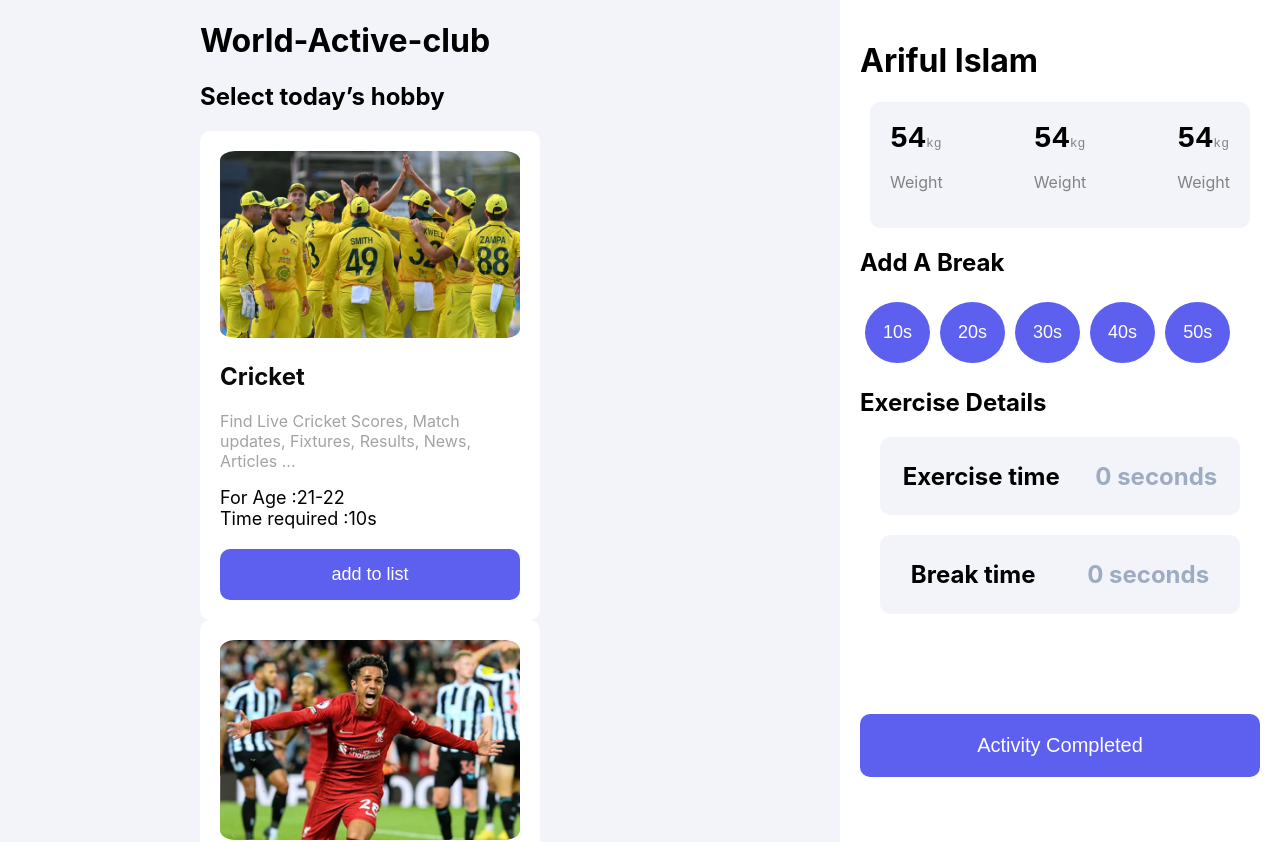
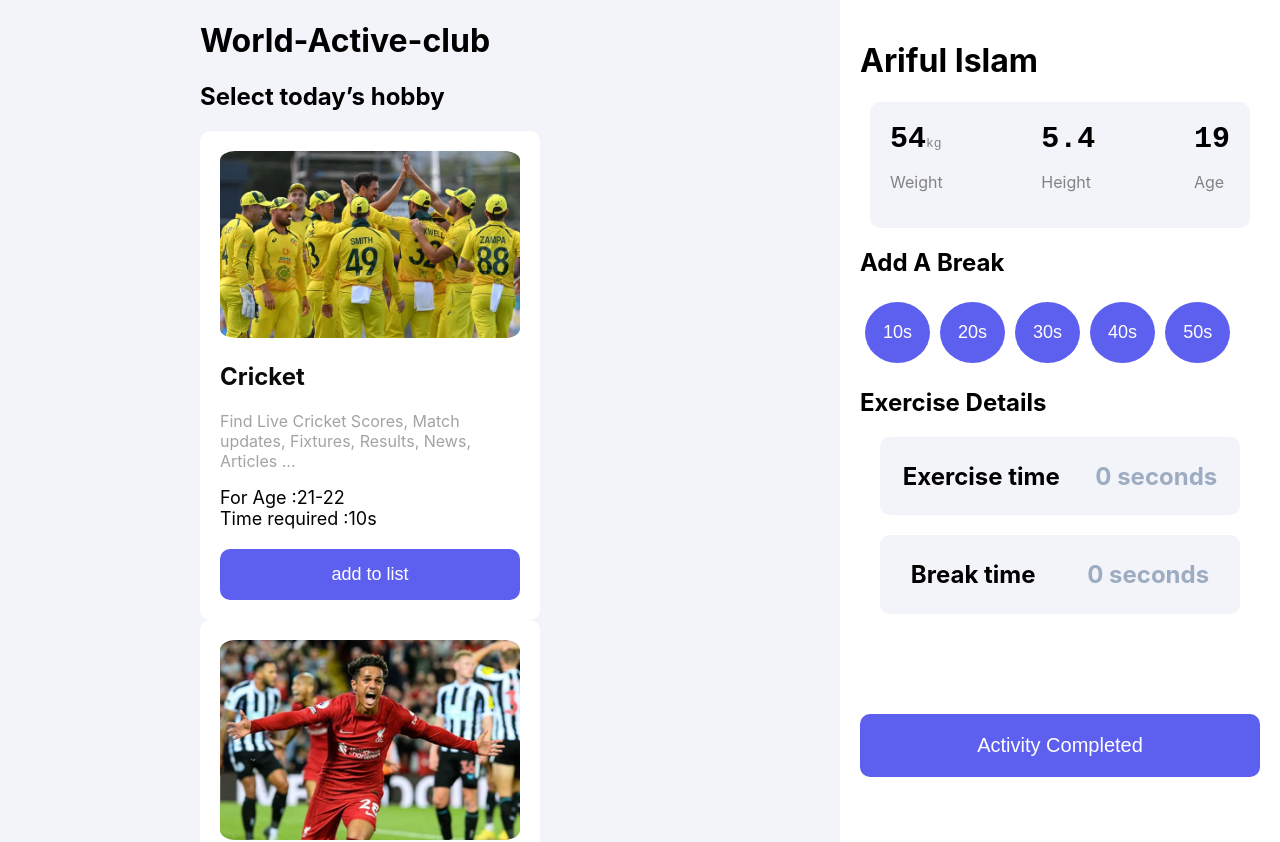
Before and after one commit to arifulgony/ultra-active-club, a React (Create React App) app: page / in a window 1280 px wide. Shown: the top 842 px of the page. Built offline with nearby package versions, Linux system fonts and the light colour scheme.

Commit message:
site cart all data done

```diff
--- a/src/component/Side_cart/SideCart.js
+++ b/src/component/Side_cart/SideCart.js
@@ -19,8 +19,8 @@ const SideCart = ({time}) => {
             </div>
             <div className='details'>
                 <div><samp className='weight'>54</samp><samp>kg</samp> <p>Weight</p></div>
-                <div><samp className='weight'>54</samp><samp>kg</samp> <p>Weight</p></div>
-                <div><samp className='weight'>54</samp><samp>kg</samp> <p>Weight</p></div>
+                <div><samp className='weight'>5.4</samp><p>Height</p></div>
+                <div><samp className='weight'>19</samp> <p>Age</p></div>
             </div>
             <div>
                 <h2>Add A Break</h2>
```
